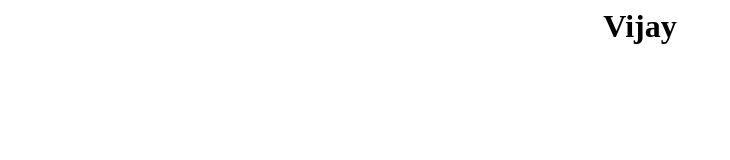
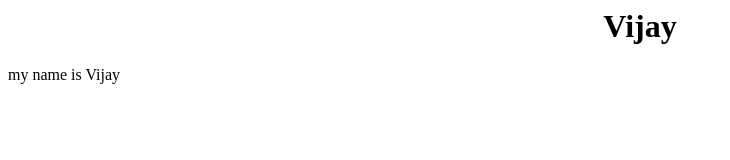
Before and after one commit to lakshitha03/htmlpage, a plain HTML site: page index.html in a window 1280 px wide. Shown: the whole page, without its empty margins (0-730 px from the left). Drawn offline with Linux system fonts and the light colour scheme.

Commit message:
changes made by me

```diff
--- a/index.html
+++ b/index.html
@@ -2,3 +2,5 @@
 <h1>Vijay</h1>
 </center>
 </hr>
+
+<p> my name is Vijay</p>
```
